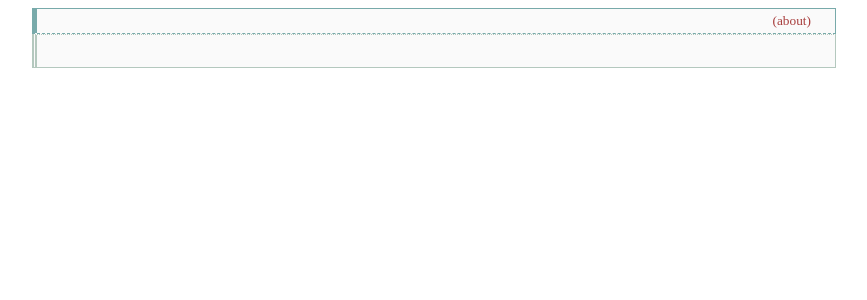
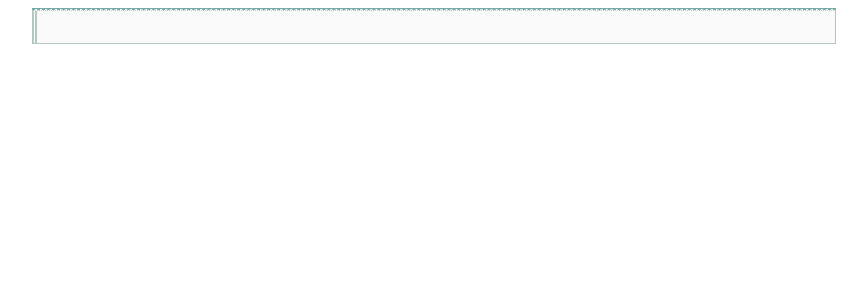
Before and after one commit to pkofod/pkofod.github.io.bak, a Jekyll site: the page built from index.html, in a window 1280 px wide. Shown: the top 300 px of the page, without its empty margins (206-1073 px from the left). Built offline with Jekyll 4.4.1, drawn with Linux system fonts in a browser that asks for light colours.

Commit message:
No about page yet

```diff
--- a/_layouts/default.html
+++ b/_layouts/default.html
@@ -7,7 +7,7 @@
     </head>
     <body>
 		<div id="top-block">
-    	&nbsp<a id="back" class="right" href="/about.html">(about)</a>
+<!--    	&nbsp<a id="back" class="right" href="/about.html">[about]</a> -->
     	</div><!---
         -->        <div id=main-block>
         {{ content }}
```
